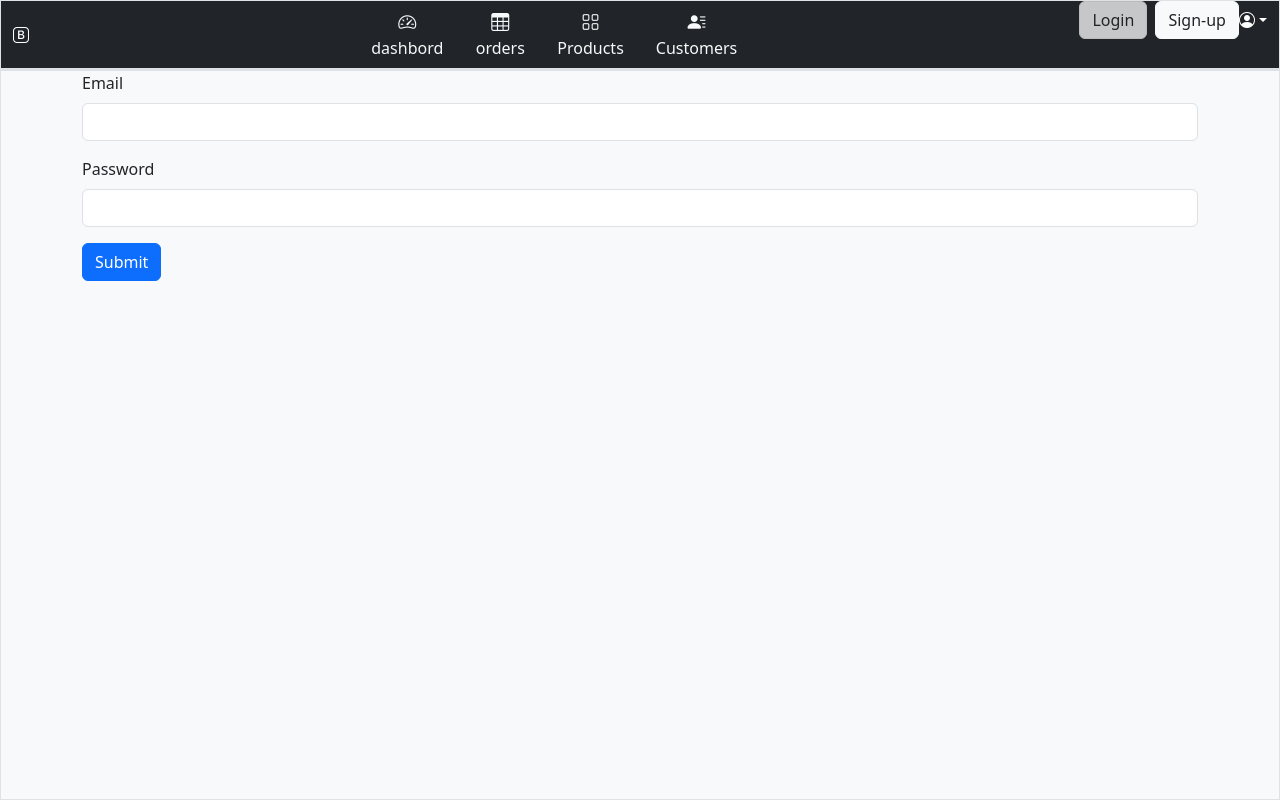
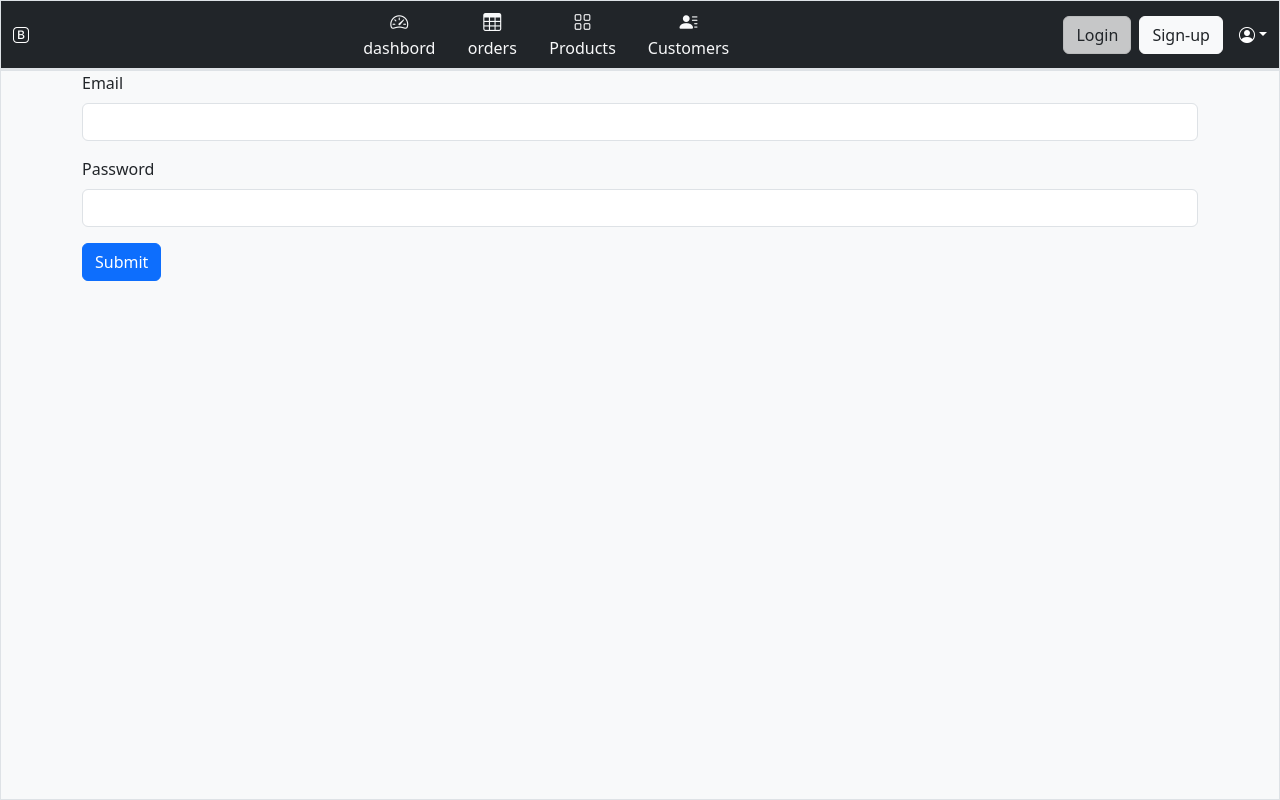
Before and after one commit to 2aiconcept/angr-plb-02-2025, an Angular app: page /auth/sign-in in a window 1280 px wide. Built offline with nearby package versions, Linux system fonts and the light colour scheme.

Commit message:
css header

```diff
--- a/src/app/core/components/header/header.component.html
+++ b/src/app/core/components/header/header.component.html
@@ -12,8 +12,8 @@
     </div>
   </div>
   <div>
-    <div class="d-flex align-items-center justify-content-center">
-      <div *ngIf="!user">
+    <div class="d-flex align-items-center justify-content-center h-100">
+      <div *ngIf="!user" class="me-3">
         <a
           routerLink="auth/sign-in"
           routerLinkActive="active"
@@ -31,7 +31,7 @@
       </div>
 
       <div
-        class="d-flex align-items-center justify-content-center"
+        class="d-flex align-items-center justify-content-center me-3"
         *ngIf="user"
       >
         <span>{{ user.firstname }} {{ user.lastName }}</span>
--- a/src/app/core/components/header/header.component.ts
+++ b/src/app/core/components/header/header.component.ts
@@ -14,6 +14,8 @@ export class HeaderComponent {
   user!: any;
   ngOnInit() {
     this.authService.user$.subscribe((data) => {
+      console.log(data);
+
       this.user = data;
     });
   }
```
